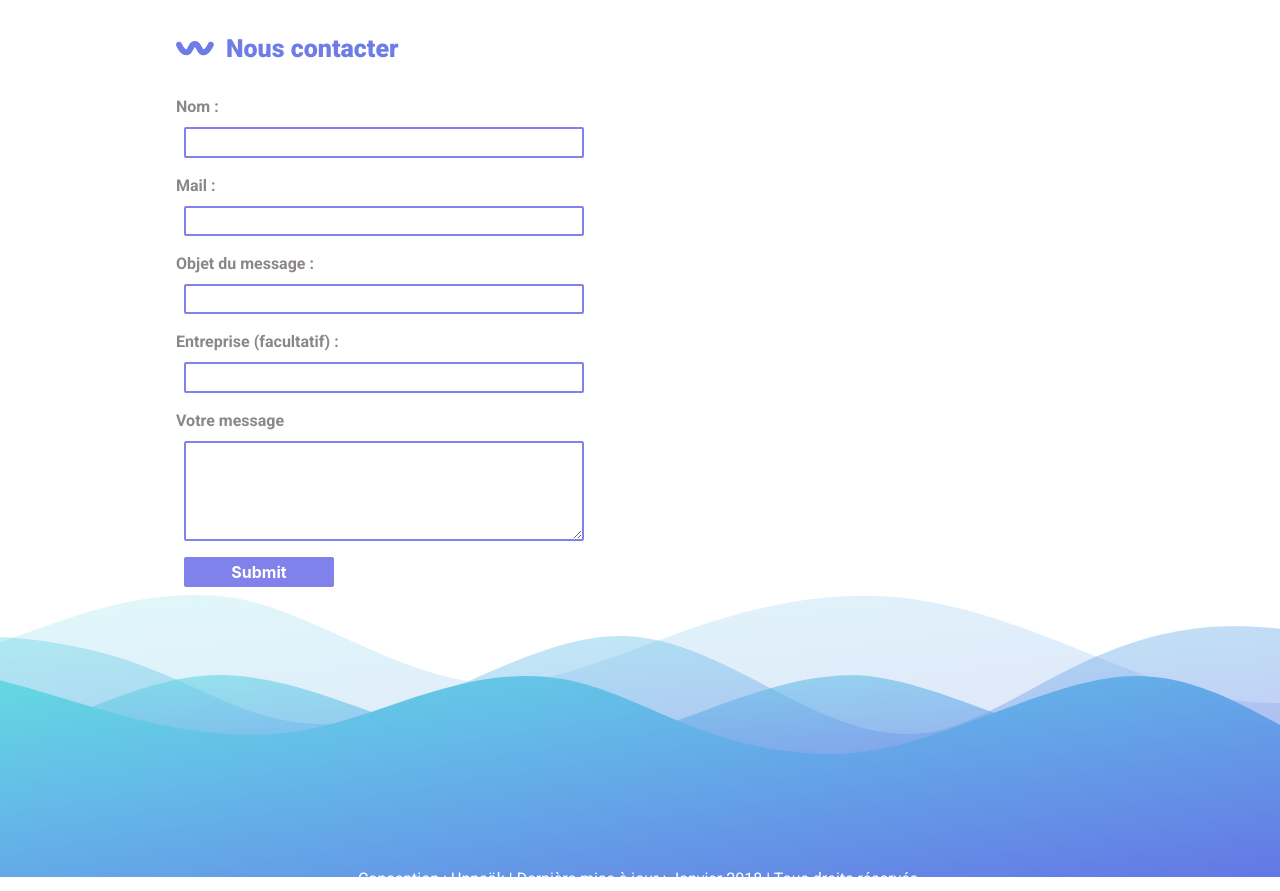
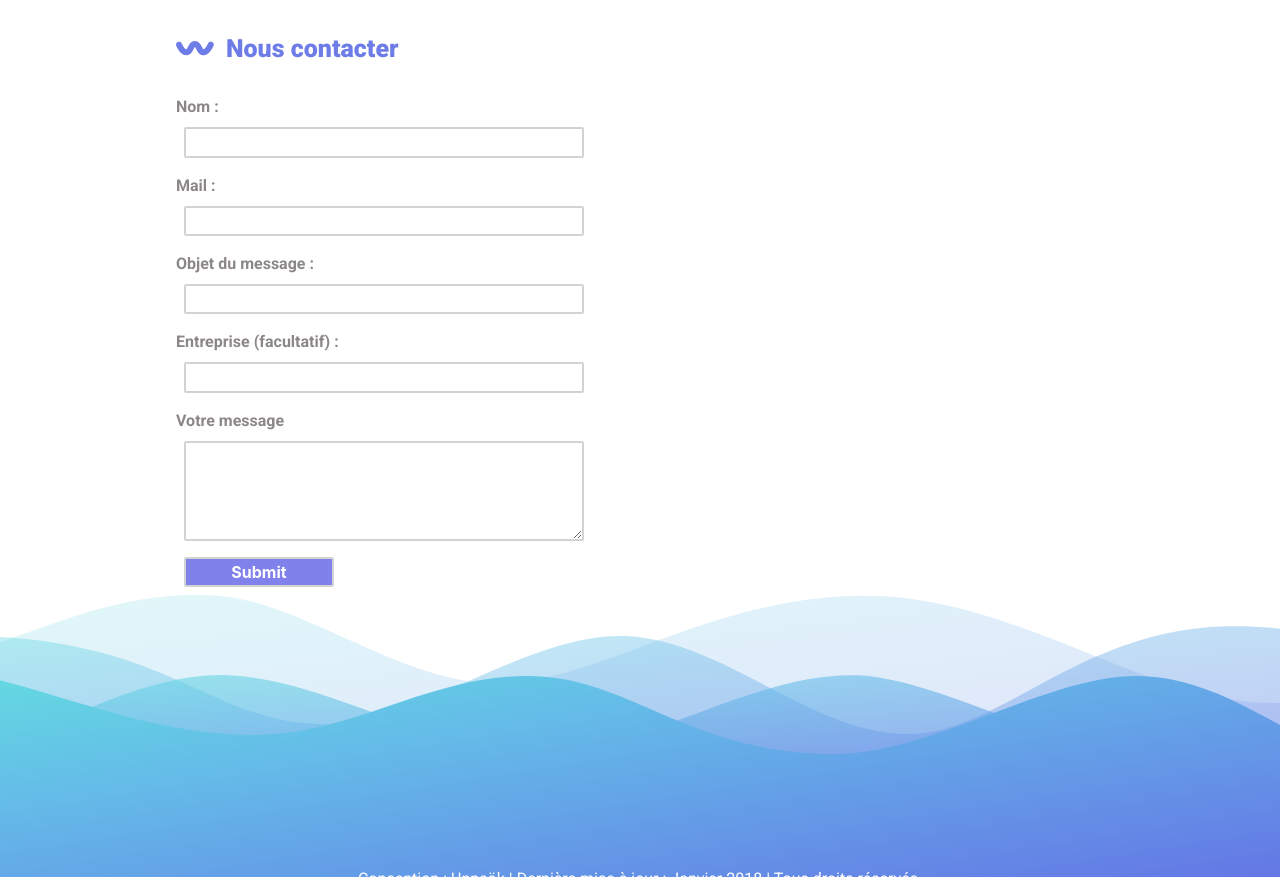
Before and after one commit to ParmentierChristophe/Uppsok, a plain HTML site: page index.html in a window 1280 px wide. Shown: the part 2787-3678 px from the top of the page. Drawn offline with nearby package versions, Linux system fonts and the light colour scheme.

Commit message:
contact form border purple on focus

```diff
--- a/css/main.css
+++ b/css/main.css
@@ -427,9 +427,13 @@ cursor: pointer;
 #contactForm input, textarea {
   display: block;
   margin: .5em .5em;
-  border: 2px solid #8081EA;
+  border: 2px solid lightgrey;
   border-radius: 2px;
   width: 250px;
+}
+
+#contactForm input:focus, textarea:focus {
+  border: 2px solid #8081EA;
 }
 
 #contactForm input {
```
